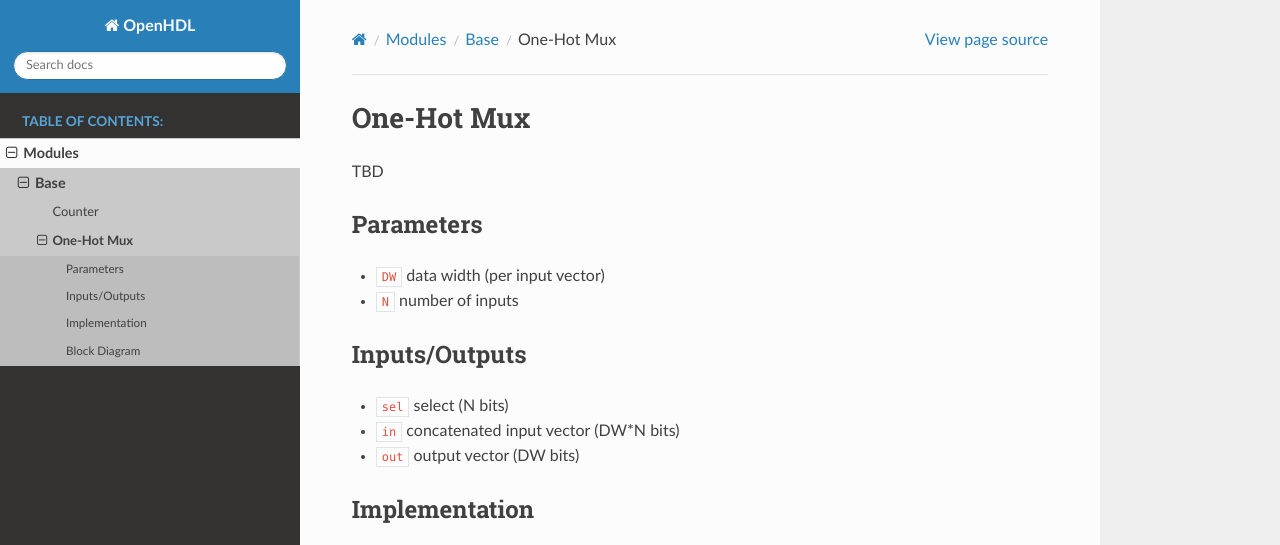
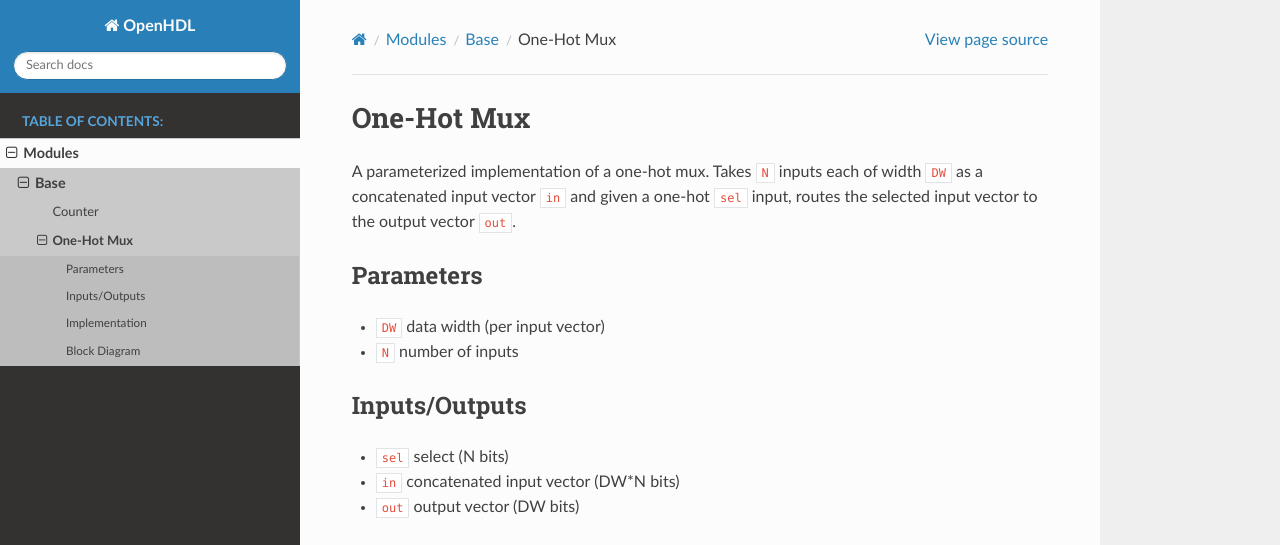
Before and after one commit to bensampson5/libsv, a Sphinx documentation site: the page built from docs/source/onehot_mux.rst, in a window 1280 px wide and 993 px high, cut to the strip 0-545 px from the top of the window. Built offline with Sphinx 7.4.7 and the Read the Docs theme 2.0.0, drawn with Linux system fonts in a browser that asks for light colours.

Commit message:
Finish docs for onehot_mux

```diff
--- a/docs/source/onehot_mux.rst
+++ b/docs/source/onehot_mux.rst
@@ -2,7 +2,8 @@
 One-Hot Mux
 ===========
 
-TBD
+A parameterized implementation of a one-hot mux. Takes ``N`` inputs each of width ``DW`` as a concatenated input vector ``in``
+and given a one-hot ``sel`` input, routes the selected input vector to the output vector ``out``.
 
 Parameters
 ----------
```
